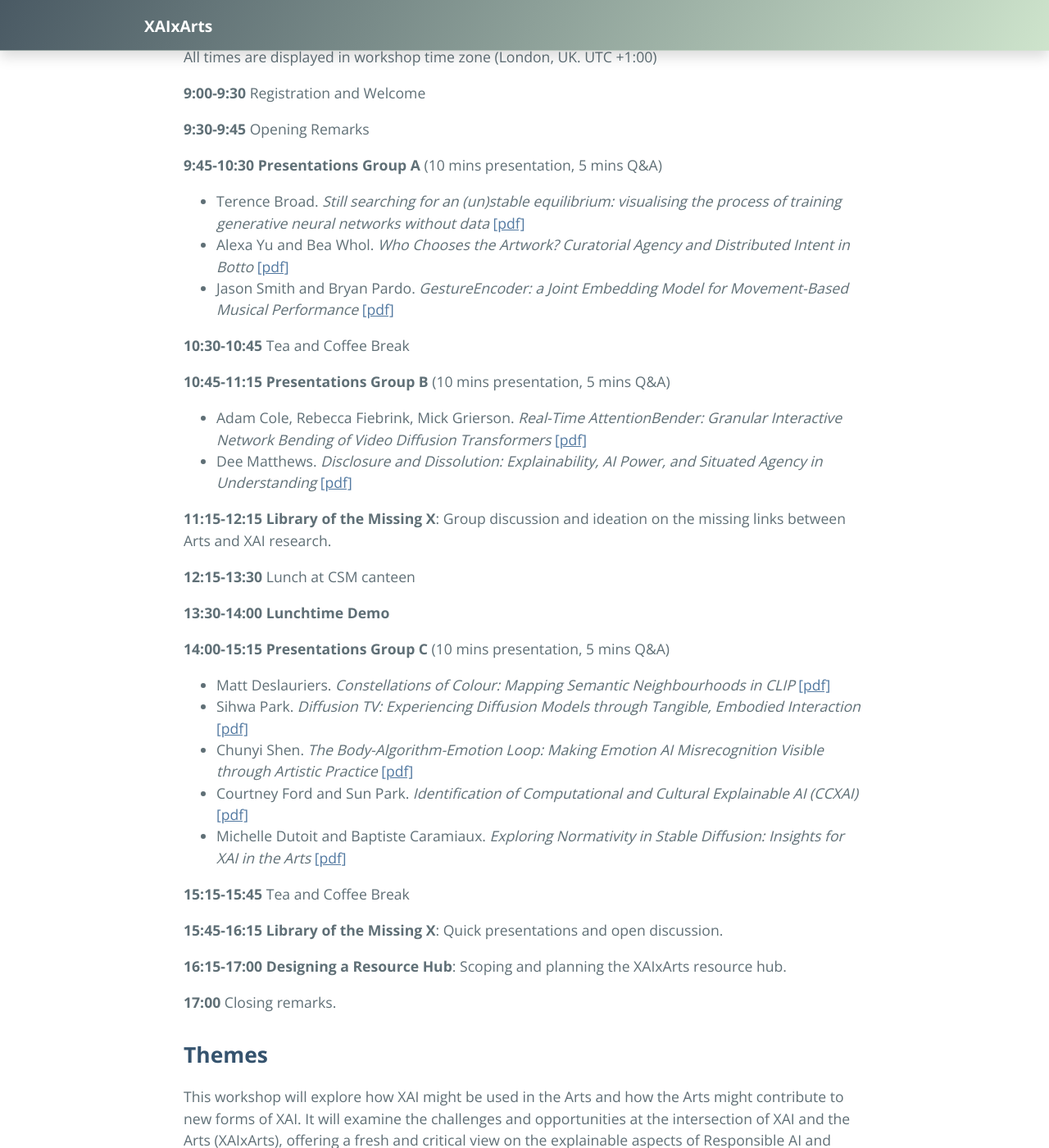
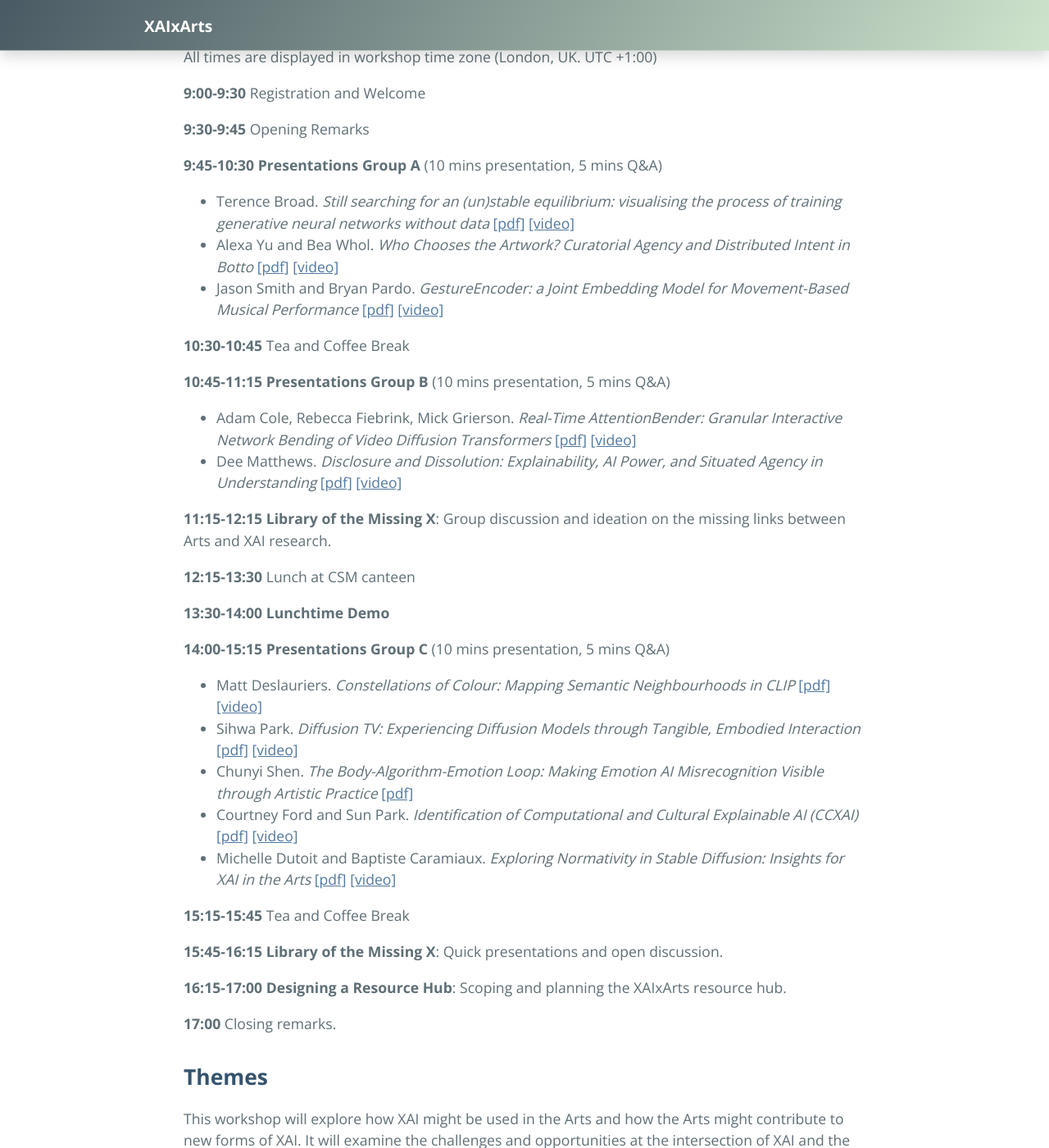
Before and after one commit to xaixarts/xaixarts.github.io, a Jekyll site: the page built from 2026.md, in a window 1280 px wide and 1400 px high, scrolled down 1407 px. Shown: the whole window at 82% size. Built offline with Jekyll 4.4.1, drawn with Linux system fonts in a browser that asks for light colours.

Commit message:
added 2026 videos

```diff
--- a/2026.md
+++ b/2026.md
@@ -36,16 +36,16 @@ All times are displayed in workshop time zone (London,  UK. UTC +1:00)
 
 **9:45-10:30** **Presentations Group A** (10 mins presentation, 5 mins Q&A)
 
- - Terence Broad. <i>Still searching for an (un)stable equilibrium: visualising the process of training generative neural networks without data</i> <a href="./accepted-2026/Board_Still_2026.pdf">[pdf]</a>
- - Alexa Yu and Bea Whol. <i>Who Chooses the Artwork? Curatorial Agency and Distributed Intent in Botto</i> <a href="./accepted-2026/Yu_Who_2026.pdf">[pdf]</a>
- - Jason Smith and Bryan Pardo. <i>GestureEncoder: a Joint Embedding Model for Movement-Based Musical Performance</i> <a href="./accepted-2026/Smith_GestureEncoder_2026.pdf">[pdf]</a>
+ - Terence Broad. <i>Still searching for an (un)stable equilibrium: visualising the process of training generative neural networks without data</i> <a href="./accepted-2026/Board_Still_2026.pdf">[pdf]</a> <a href="./accepted-2026/videos/Board_Still_2026.mp4">[video]</a>
+ - Alexa Yu and Bea Whol. <i>Who Chooses the Artwork? Curatorial Agency and Distributed Intent in Botto</i> <a href="./accepted-2026/Yu_Who_2026.pdf">[pdf]</a> <a href="./accepted-2026/videos/Yu_Who_2026.mp4">[video]</a>
+ - Jason Smith and Bryan Pardo. <i>GestureEncoder: a Joint Embedding Model for Movement-Based Musical Performance</i> <a href="./accepted-2026/Smith_GestureEncoder_2026.pdf">[pdf]</a> <a href="./accepted-2026/videos/Smith_GestureEncoder_2026.mp4">[video]</a>
 
 **10:30-10:45** Tea and Coffee Break
 
 **10:45-11:15** **Presentations Group B** (10 mins presentation, 5 mins Q&A)
 
- - Adam Cole, Rebecca Fiebrink, Mick Grierson. <i>Real-Time AttentionBender: Granular Interactive Network Bending of Video Diffusion Transformers</i> <a href="./accepted-2026/Cole_RealTime_2026.pdf">[pdf]</a>
- - Dee Matthews. <i>Disclosure and Dissolution: Explainability, AI Power, and Situated Agency in Understanding</i> <a href="./accepted-2026/Matthews_Disclosure_2026.pdf">[pdf]</a>
+ - Adam Cole, Rebecca Fiebrink, Mick Grierson. <i>Real-Time AttentionBender: Granular Interactive Network Bending of Video Diffusion Transformers</i> <a href="./accepted-2026/Cole_RealTime_2026.pdf">[pdf]</a> <a href="https://www.youtube.com/watch?v=khz2798_yGY">[video]</a>
+ - Dee Matthews. <i>Disclosure and Dissolution: Explainability, AI Power, and Situated Agency in Understanding</i> <a href="./accepted-2026/Matthews_Disclosure_2026.pdf">[pdf]</a> <a href="./accepted-2026/videos/Matthews_Disclosure_2026.mp4">[video]</a>
 
 **11:15-12:15** **Library of the Missing X**: Group discussion and ideation on the missing links between Arts and XAI research.
 
@@ -55,11 +55,11 @@ All times are displayed in workshop time zone (London,  UK. UTC +1:00)
 
 **14:00-15:15** **Presentations Group C** (10 mins presentation, 5 mins Q&A)
 
- - Matt Deslauriers. <i>Constellations of Colour: Mapping Semantic Neighbourhoods in CLIP</i> <a href="./accepted-2026/Deslauriers_Constellations_2026.pdf">[pdf]</a>
- - Sihwa Park. <i>Diffusion TV: Experiencing Diffusion Models through Tangible, Embodied Interaction</i> <a href="./accepted-2026/Park_Diffusion_2026.pdf">[pdf]</a>
+ - Matt Deslauriers. <i>Constellations of Colour: Mapping Semantic Neighbourhoods in CLIP</i> <a href="./accepted-2026/Deslauriers_Constellations_2026.pdf">[pdf]</a> <a href="./accepted-2026/videos/Deslauriers_Constellations_2026.mp4">[video]</a>
+ - Sihwa Park. <i>Diffusion TV: Experiencing Diffusion Models through Tangible, Embodied Interaction</i> <a href="./accepted-2026/Park_Diffusion_2026.pdf">[pdf]</a> <a href="./accepted-2026/videos/Park_Diffusion_2026.mp4">[video]</a>
  - Chunyi Shen. <i>The Body-Algorithm-Emotion Loop: Making Emotion AI Misrecognition Visible through Artistic Practice</i> <a href="./accepted-2026/Shen_BodyAlgorithm_2026.pdf">[pdf]</a>
- - Courtney Ford and Sun Park. <i>Identification of Computational and Cultural Explainable AI (CCXAI)</i> <a href="./accepted-2026/Ford_Identification_2026.pdf">[pdf]</a>
- - Michelle Dutoit and Baptiste Caramiaux. <i>Exploring Normativity in Stable Diffusion: Insights for XAI in the Arts</i> <a href="./accepted-2026/Dutoit_Exploring_2026.pdf">[pdf]</a>
+ - Courtney Ford and Sun Park. <i>Identification of Computational and Cultural Explainable AI (CCXAI)</i> <a href="./accepted-2026/Ford_Identification_2026.pdf">[pdf]</a> <a href="./accepted-2026/videos/Ford_Identification_2026.mp4">[video]</a>
+ - Michelle Dutoit and Baptiste Caramiaux. <i>Exploring Normativity in Stable Diffusion: Insights for XAI in the Arts</i> <a href="./accepted-2026/Dutoit_Exploring_2026.pdf">[pdf]</a> <a href="./accepted-2026/videos/Dutoit_Exploring_2026.mp4">[video]</a>
 
 **15:15-15:45** Tea and Coffee Break
 
```
Also changed, not shown: 9 other files.
